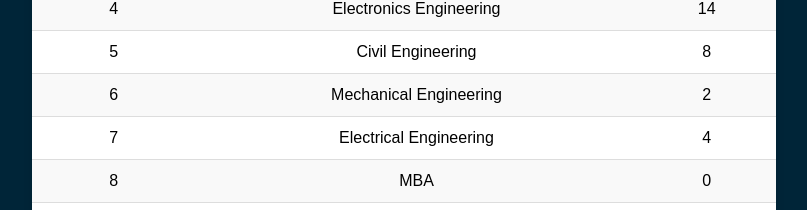
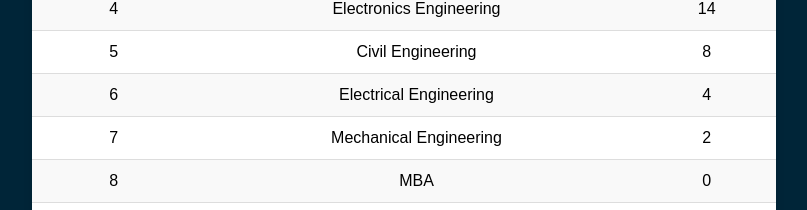
Before and after one commit to krishna-priyakm/tharangam-25-, a React (Create React App) app in the folder frontend/: page /score in a window 1280 px wide. Shown: the part 383-593 px from the top of the page, without its empty margins (236-1043 px from the left). Built offline with nearby package versions, Linux system fonts and the light colour scheme; a web font is replaced by a local one.

Commit message:
Reentered score details

```diff
--- a/frontend/src/Score.js
+++ b/frontend/src/Score.js
@@ -8,8 +8,8 @@ const Score = () => {
     { position: 3, department: "Architecture", points: 21 },
     { position: 4, department: "Electronics Engineering", points: 14 },
     { position: 5, department: "Civil Engineering", points: 8 },
-    { position: 6, department: "Mechanical Engineering", points: 2 },
-    { position: 7, department: "Electrical Engineering", points: 4 },
+    { position: 6, department: "Electrical Engineering", points: 4 },
+    { position: 7, department: "Mechanical Engineering", points: 2 },
     { position: 8, department: "MBA", points: 0 },
     { position: 9, department: "Computer Science Engineering", points: 0 },
   ];
```
